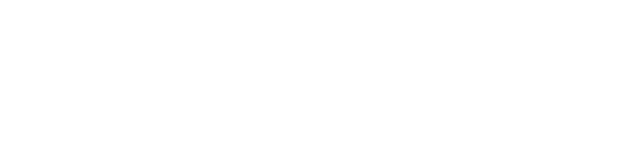
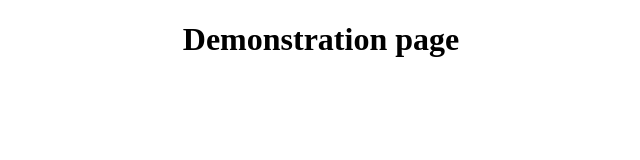
Before and after one commit to jenniferlynjohnson/Speech-Class, a plain HTML site: page index.html in a window 1280 px wide. Shown: the whole page, without its empty margins (319-959 px from the left). Drawn offline with Linux system fonts and the light colour scheme.

Commit message:
Update index.html

```diff
--- a/index.html
+++ b/index.html
@@ -3,3 +3,7 @@
 <head>
 <title>Demonstration Page</title>
 </head>
+  <body>
+   <center>
+    <h1>Demonstration page</h1>
+    </center>
```
